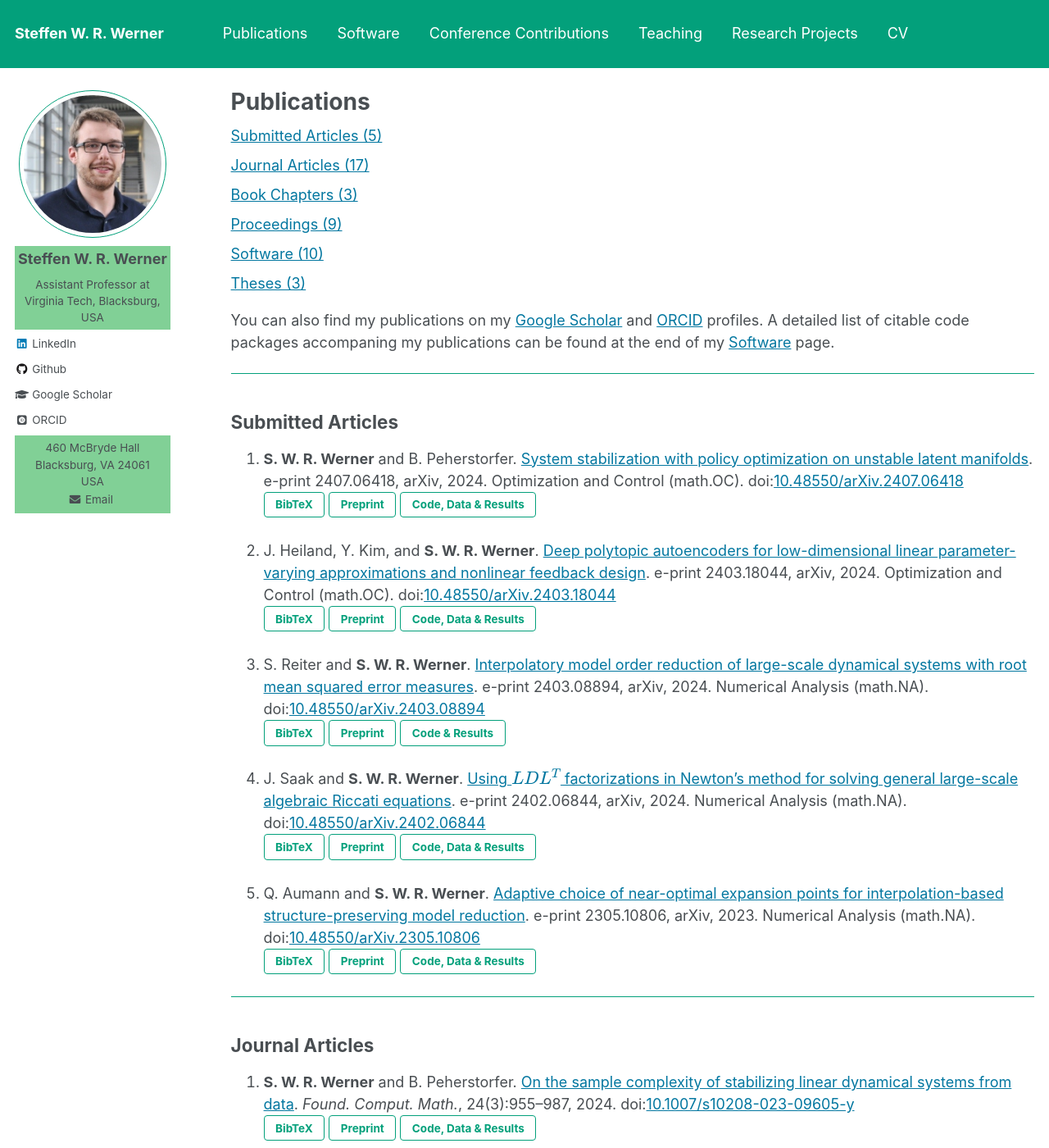
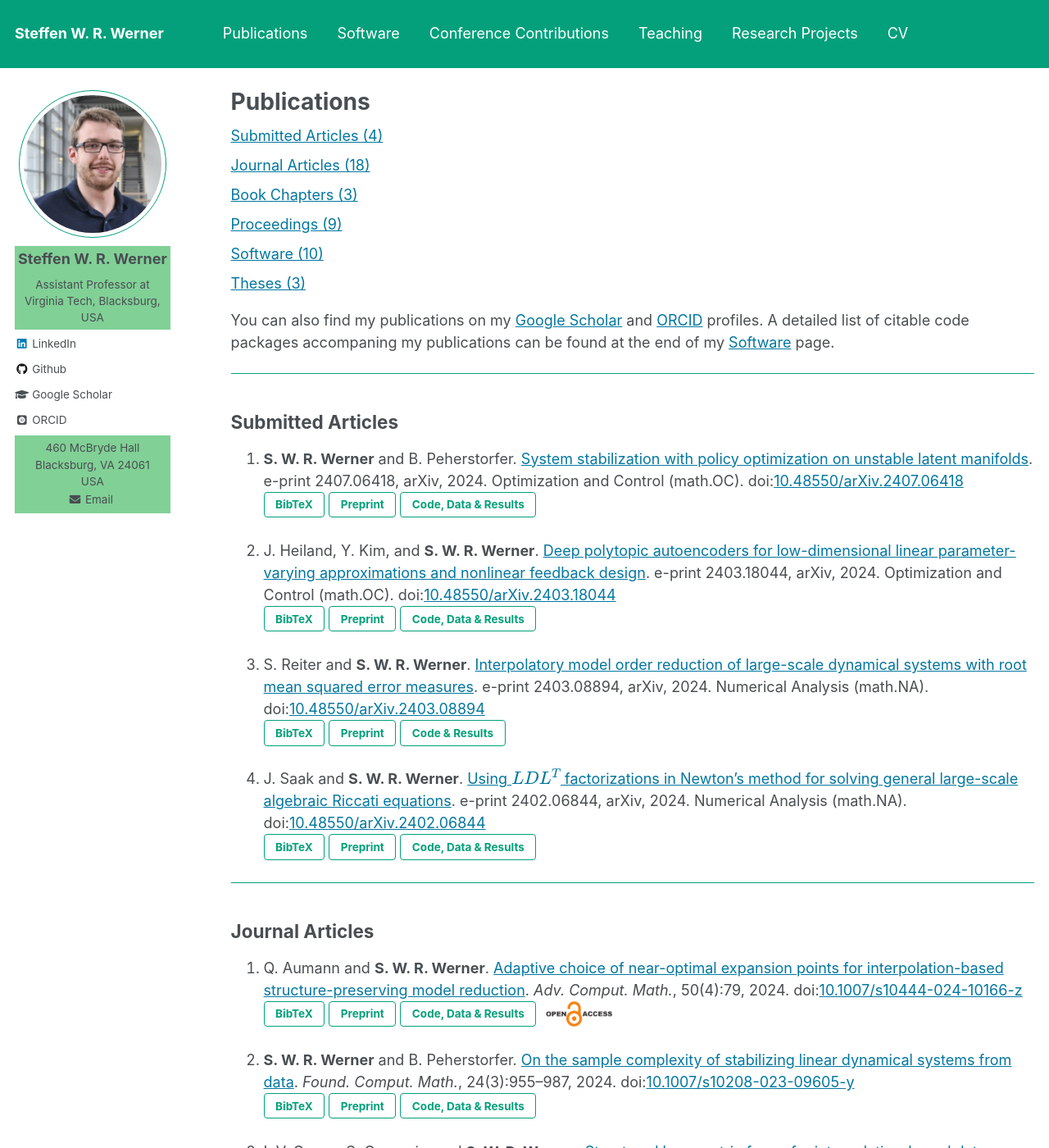
Before and after one commit to ninsteve/ninsteve.github.io, a Jekyll site: the page built from _pages/publications.md, in a window 1280 px wide and 1400 px high. Shown: the whole window at 82% size. Built offline with Jekyll 4.4.1, drawn with Linux system fonts in a browser that asks for light colours; nearby versions of some CDN libraries; some web fonts are replaced; formulas are drawn with MathJax 3.

Commit message:
Updated publications.

```diff
--- a/_pages/publications.md
+++ b/_pages/publications.md
@@ -12,10 +12,10 @@ author_profile: true
 {% endif %}
 
 <p style="margin-top:0.5em; margin-bottom:0.5em">
-  <a href="#submitted">Submitted Articles (5)</a>
+  <a href="#submitted">Submitted Articles (4)</a>
 </p>
 <p style="margin-top:0.5em; margin-bottom:0.5em">
-  <a href="#journal">Journal Articles (17)</a>
+  <a href="#journal">Journal Articles (18)</a>
 </p>
 <p style="margin-top:0.5em; margin-bottom:0.5em">
   <a href="#bookchapters">Book Chapters (3)</a>
@@ -99,22 +99,25 @@ found at the end of my
     <a target="blank_" href="https://doi.org/10.5281/zenodo.10619037">
     <button class="btn btn--inverse">Code, Data & Results</button></a>
 
-1.  Q. Aumann and <strong>S. W. R. Werner</strong>. <a
-    target="blank_"
-    href="https://doi.org/10.48550/arXiv.2305.10806">Adaptive choice of
-    near-optimal expansion points for interpolation-based structure-preserving
-    model reduction</a>.
-    e-print 2305.10806, arXiv, 2023. Numerical Analysis (math.NA).
-    doi:<a target="blank_" href="https://doi.org/10.48550/arXiv.2305.10806">10.48550/arXiv.2305.10806</a><br />
-    <button id="AumW23a-pop" class="btn btn--inverse">BibTeX</button>
-    <a target="blank_" href="https://doi.org/10.48550/arXiv.2305.10806">
-    <button class="btn btn--inverse">Preprint</button></a>
-    <a target="blank_" href="https://doi.org/10.5281/zenodo.7845175">
-    <button class="btn btn--inverse">Code, Data & Results</button></a>
-
 ---
 
 ## <a name="journal"></a>Journal Articles ##
+
+1.  Q. Aumann and <strong>S. W. R. Werner</strong>. <a
+    target="blank_"
+    href="https://doi.org/10.1007/s10444-024-10166-z">Adaptive choice of
+    near-optimal expansion points for interpolation-based structure-preserving
+    model reduction</a>.
+    <i>Adv. Comput. Math.</i>, 50(4):79, 2024.
+    doi:<a target="blank_" href="https://doi.org/10.1007/s10444-024-10166-z">10.1007/s10444-024-10166-z</a><br />
+    <button id="GosGW24-pop" class="btn btn--inverse">BibTeX</button>
+    <a target="blank_" href="https://doi.org/10.48550/arXiv.2303.12576">
+    <button class="btn btn--inverse">Preprint</button></a>
+    <a target="blank_" href="https://doi.org/10.5281/zenodo.10945494">
+    <button class="btn btn--inverse">Code, Data & Results</button></a>
+    <a target="_blank" href="https://en.wikipedia.org/wiki/Open_access">
+    <img src="../images/open_access_symbol.png" alt="Open Access Published"
+    class="openaccess"></a>
 
 1.  <strong>S. W. R. Werner</strong> and B. Peherstorfer. <a
     target="blank_" href="https://doi.org/10.1007/s10208-023-09605-y">On the
--- a/files/publications/bibtex.html
+++ b/files/publications/bibtex.html
@@ -86,33 +86,33 @@
   doi =          {10.48550/arXiv.2402.06844}
 }
 </code></pre></div>
-<!--=========================================================================-->
-<script>
-  $(function(){
-  $('#AumW23a-pop').magnificPopup({ items: { src: '#AumW23a' },
-  closeBtnInside: true, autoFocusLast: false, fixedContentPos: false,
-  type: 'inline' }); });
-</script>
-<div id="AumW23a" class="bibtex-dialog mfp-hide">
-<pre><code>
-@TECHREPORT{AumW23a,
-  author =       {Aumann, Q. and Werner, S.~W.~R.},
-  title =        {Adaptive choice of near-optimal expansion points for
-                  interpolation-based structure-preserving model reduction},
-  institution =  {arXiv},
-  type =         {e-print},
-  number =       {2305.10806},
-  note =         {Numerical Analysis (math.NA)},
-  year =         {2023},
-  doi =          {10.48550/arXiv.2305.10806}
-}
-</code></pre></div>
 
 
 <!--=========================================================================-->
 <!-- JOURNAL ARTICLES                                                        -->
 <!--=========================================================================-->
 
+<script>
+  $(function(){
+  $('#AumW24-pop').magnificPopup({ items: { src: '#AumW24' },
+  closeBtnInside: true, autoFocusLast: false, fixedContentPos: false,
+  type: 'inline' }); });
+</script>
+<div id="AumW24" class="bibtex-dialog mfp-hide">
+<pre><code>
+@ARTICLE{AumW24,
+  author =       {Aumann, Q. and Werner, S.~W.~R.},
+  title =        {Adaptive choice of near-optimal expansion points for
+                  interpolation-based structure-preserving model reduction},
+  journal =      {Adv. Comput. Math.},
+  volume =       {50},
+  number =       {4},
+  pages =        {79},
+  year =         {2024},
+  doi =          {10.1007/s10444-024-10166-z}
+}
+</code></pre></div>
+<!--=========================================================================-->
 <script>
   $(function(){
   $('#WerP24-pop').magnificPopup({ items: { src: '#WerP24' },
```
Also changed, not shown: _pages/software.md (+3 -3 lines), 1 other file.
